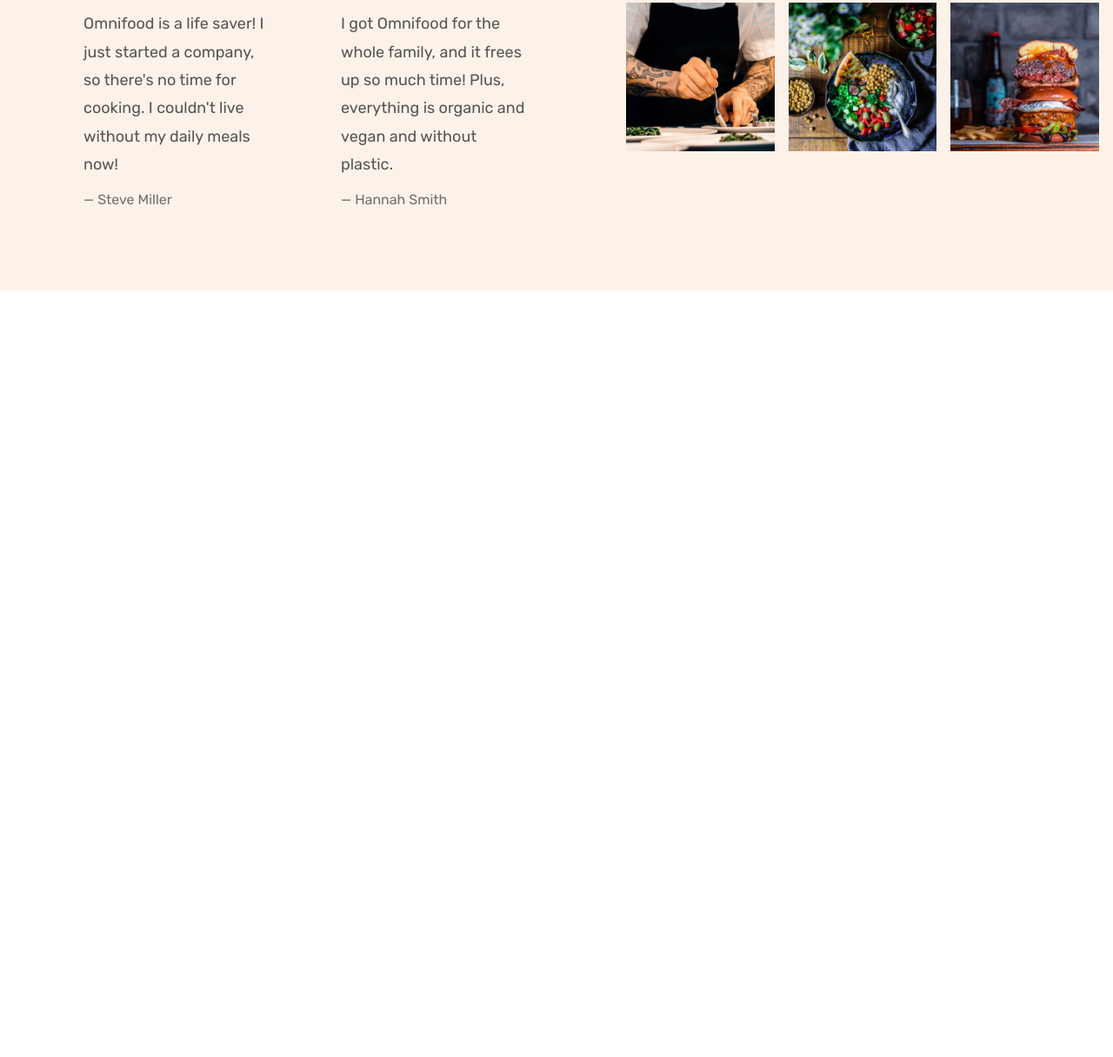
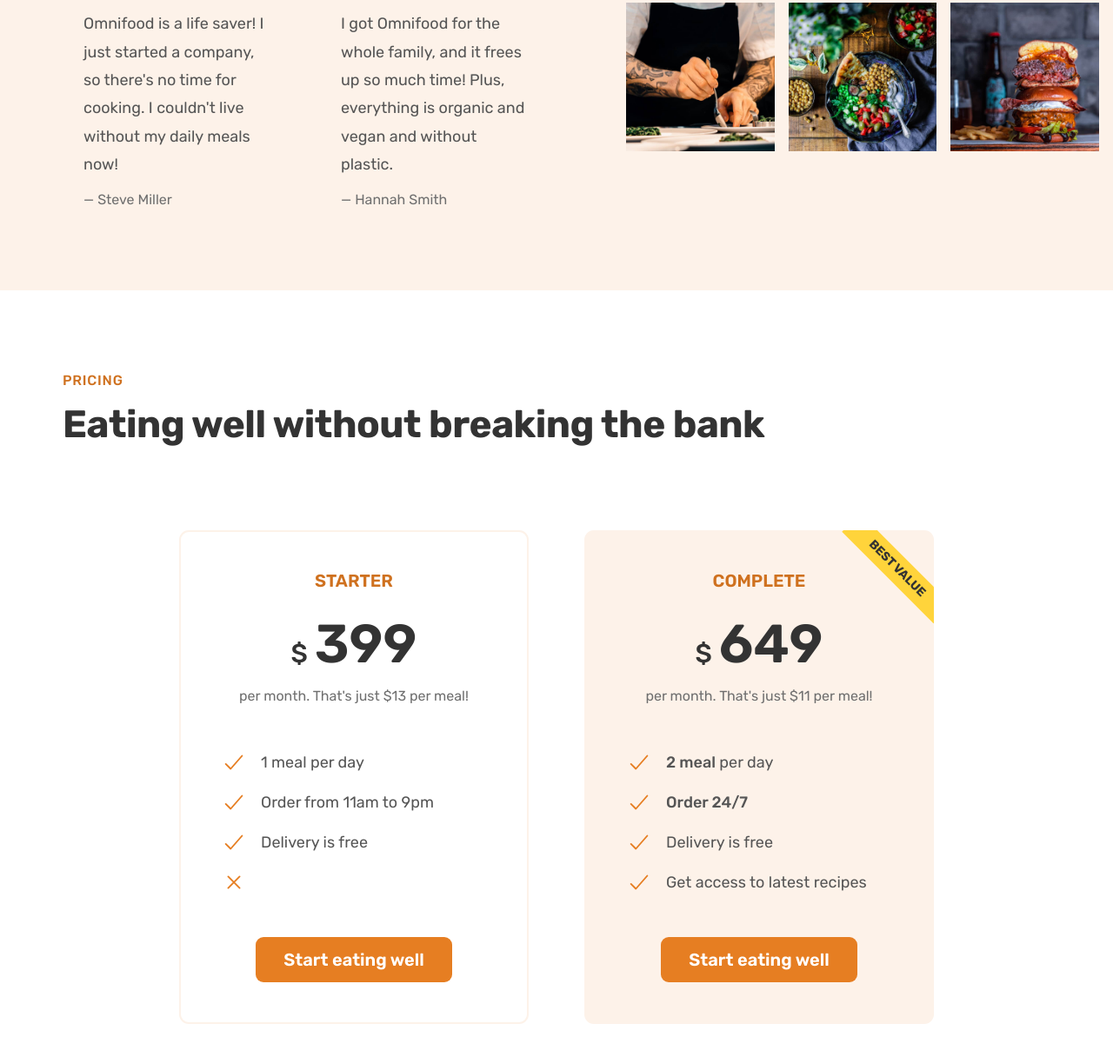
Before and after one commit to KunYuChang/omnifood, a plain HTML site: page index.html in a window 1280 px wide. Shown: the part 4341-5557 px from the top of the page at 87% size. Before the commit the page ends 4675 px from the top, so only its background shows below. Drawn offline with nearby package versions, Linux system fonts and the light colour scheme.

Commit message:
add pricing  section

```diff
--- a/css/general.css
+++ b/css/general.css
@@ -202,6 +202,28 @@
 }
 
 
+.list {
+  list-style: none;
+
+  display: flex;
+  flex-direction: column;
+  gap: 1.6rem;
+}
+
+.list-item {
+  font-size: 1.8rem;
+
+  display: flex;
+  align-items: center;
+  gap: 1.6rem;
+}
+
+.list-icon {
+  width: 3rem;
+  height: 3rem;
+  color: #e67e22;
+}
+
 /*------------------------------*/
 /* HELPER/SETTINGS CLASSES */
 /*------------------------------*/
--- a/css/style.css
+++ b/css/style.css
@@ -325,29 +325,6 @@
   font-size: 1.8rem;
 }
 
-.list {
-  list-style: none;
-
-  display: flex;
-  flex-direction: column;
-  gap: 1.6rem;
-}
-
-.list-item {
-  font-size: 1.8rem;
-
-  display: flex;
-  align-items: center;
-  gap: 1.6rem;
-}
-
-.list-icon {
-  width: 3rem;
-  height: 3rem;
-  color: #e67e22;
-}
-
-
 /*------------------------------*/
 /* TESTIMONIALS SECTION */
 /*------------------------------*/
@@ -414,3 +391,87 @@
 .gallery-item img:hover {
   transform: scale(1.1);
 }
+
+/*------------------------------*/
+/* MEALS SECTION */
+/*------------------------------*/
+
+.section-pricing {
+  padding: 9.6rem 0;
+}
+
+.princing-plan {
+  border-radius: 11px;
+  /* 縮到75%比較好看 */
+  width: 75%;
+}
+
+.princing-plan--starter {
+  /* 讓第一個後靠第二個前靠，視覺上比較集中 */
+  justify-self: end;
+  border: 2px solid #fdf2e9;
+  /* 減掉border的2px */
+  padding: 4.6rem;
+}
+
+.princing-plan--complete {
+  background-color: #fdf2e9;
+  padding: 4.8rem;
+  position: relative;
+  overflow: hidden;
+}
+
+.princing-plan--complete::after {
+  /* 常見打折設計 */
+  content: "Best value";
+  position: absolute;
+  /* top,right 用瀏覽器 dev tool try */
+  top: 5%;
+  right: -8%;
+  transform: rotate(45deg);
+
+  text-transform: uppercase;
+  font-size: 1.4rem;
+  font-weight: 700;
+  color: #333;
+  background-color: #ffd43b;
+  padding: 0.8rem 3.2rem;
+}
+
+.plan-header {
+  text-align: center;
+  margin-bottom: 4.8rem;
+}
+
+.plan-name {
+  color: #cf711f;
+  font-weight: 600;
+  font-size: 2rem;
+  text-transform: uppercase;
+  letter-spacing: 0.75;
+  margin-bottom: 3.2rem;
+}
+
+.plan-price {
+  font-size: 6.2rem;
+  font-weight: 600;
+  color: #333;
+  margin-bottom: 1.6rem;
+}
+
+.plan-price span {
+  font-size: 3rem;
+  font-weight: 500;
+  margin-right: 0.8rem;
+}
+
+.plan-text {
+  font-size: 1.6rem;
+  line-height: 1.6;
+  color: #6F6F6F;
+}
+
+.plan-sing-up {
+  text-align: center;
+  margin-top: 4.8rem;
+}
--- a/index.html
+++ b/index.html
@@ -287,14 +287,13 @@
         </div>
       </section>
 
+      <!-- 顧客推薦部分 -->
       <section class="section-testimonials">
         <!-- testimonials-container為了分testimonials, gallery兩區塊(沒有設置的話grid會破版) -->
         <div class="testimonials-container">
           <!-- 這個section不加container定固寬而是以100%寬度來設計  -->
           <span class="subheading">Testimonials</span>
-          <h2 class="heading-secondary">
-            Once you try it, you can't go back
-          </h2>
+          <h2 class="heading-secondary">Once you try it, you can't go back</h2>
 
           <div class="testimonials">
             <!-- 使用figure表示一些自成一體的內容 -->
@@ -353,59 +352,158 @@
           </div>
         </div>
 
+        <!-- 照片牆 -->
         <div class="gallery">
           <figure class="gallery-item">
-            <img src="./img/gallery/gallery-1.jpg" alt="Photo of beautifully arranged food">
+            <img
+              src="./img/gallery/gallery-1.jpg"
+              alt="Photo of beautifully arranged food"
+            />
             <!-- <figcaption>Caption</figcaption> -->
           </figure>
           <figure class="gallery-item">
-            <img src="./img/gallery/gallery-2.jpg" alt="Photo of beautifully arranged food">
-            <!-- <figcaption>Caption</figcaption> -->
+            <img
+              src="./img/gallery/gallery-2.jpg"
+              alt="Photo of beautifully arranged food"
+            />
           </figure>
           <figure class="gallery-item">
-            <img src="./img/gallery/gallery-3.jpg" alt="Photo of beautifully arranged food">
-            <!-- <figcaption>Caption</figcaption> -->
+            <img
+              src="./img/gallery/gallery-3.jpg"
+              alt="Photo of beautifully arranged food"
+            />
           </figure>
           <figure class="gallery-item">
-            <img src="./img/gallery/gallery-4.jpg" alt="Photo of beautifully arranged food">
-            <!-- <figcaption>Caption</figcaption> -->
+            <img
+              src="./img/gallery/gallery-4.jpg"
+              alt="Photo of beautifully arranged food"
+            />
           </figure>
           <figure class="gallery-item">
-            <img src="./img/gallery/gallery-5.jpg" alt="Photo of beautifully arranged food">
-            <!-- <figcaption>Caption</figcaption> -->
+            <img
+              src="./img/gallery/gallery-5.jpg"
+              alt="Photo of beautifully arranged food"
+            />
           </figure>
           <figure class="gallery-item">
-            <img src="./img/gallery/gallery-6.jpg" alt="Photo of beautifully arranged food">
-            <!-- <figcaption>Caption</figcaption> -->
+            <img
+              src="./img/gallery/gallery-6.jpg"
+              alt="Photo of beautifully arranged food"
+            />
           </figure>
           <figure class="gallery-item">
-            <img src="./img/gallery/gallery-7.jpg" alt="Photo of beautifully arranged food">
-            <!-- <figcaption>Caption</figcaption> -->
+            <img
+              src="./img/gallery/gallery-7.jpg"
+              alt="Photo of beautifully arranged food"
+            />
           </figure>
           <figure class="gallery-item">
-            <img src="./img/gallery/gallery-8.jpg" alt="Photo of beautifully arranged food">
-            <!-- <figcaption>Caption</figcaption> -->
+            <img
+              src="./img/gallery/gallery-8.jpg"
+              alt="Photo of beautifully arranged food"
+            />
           </figure>
           <figure class="gallery-item">
-            <img src="./img/gallery/gallery-9.jpg" alt="Photo of beautifully arranged food">
-            <!-- <figcaption>Caption</figcaption> -->
+            <img
+              src="./img/gallery/gallery-9.jpg"
+              alt="Photo of beautifully arranged food"
+            />
           </figure>
           <figure class="gallery-item">
-            <img src="./img/gallery/gallery-10.jpg" alt="Photo of beautifully arranged food">
-            <!-- <figcaption>Caption</figcaption> -->
+            <img
+              src="./img/gallery/gallery-10.jpg"
+              alt="Photo of beautifully arranged food"
+            />
           </figure>
           <figure class="gallery-item">
-            <img src="./img/gallery/gallery-11.jpg" alt="Photo of beautifully arranged food">
-            <!-- <figcaption>Caption</figcaption> -->
+            <img
+              src="./img/gallery/gallery-11.jpg"
+              alt="Photo of beautifully arranged food"
+            />
           </figure>
           <figure class="gallery-item">
-            <img src="./img/gallery/gallery-12.jpg" alt="Photo of beautifully arranged food">
-            <!-- <figcaption>Caption</figcaption> -->
+            <img
+              src="./img/gallery/gallery-12.jpg"
+              alt="Photo of beautifully arranged food"
+            />
           </figure>
         </div>
       </section>
+
+      <!-- 價錢部分 -->
+      <section class="section-pricing">
+        <div class="container">
+          <span class="subheading">Pricing</span>
+          <h2 class="heading-secondary">
+            Eating well without breaking the bank
+          </h2>
+        </div>
+
+        <div class="container grid grid--2-cols">
+          <!-- 右靠仔 -->
+          <div class="princing-plan princing-plan--starter">
+            <header class="plan-header">
+              <p class="plan-name">Starter</p>
+              <p class="plan-price"><span>$</span>399</p>
+              <p class="plan-text">per month. That's just $13 per meal!</p>
+            </header>
+            <!-- list 第二次使用 -->
+            <ul class="list">
+              <li class="list-item">
+                <ion-icon class="list-icon" name="checkmark-outline"></ion-icon>
+                <span>1 meal per day</span>
+              </li>
+              <li class="list-item">
+                <ion-icon class="list-icon" name="checkmark-outline"></ion-icon>
+                <span>Order from 11am to 9pm</span>
+              </li>
+              <li class="list-item">
+                <ion-icon class="list-icon" name="checkmark-outline"></ion-icon>
+                <span>Delivery is free</span>
+              </li>
+              <li class="list-item">
+                <ion-icon class="list-icon" name="close-outline"></ion-icon>
+              </li>
+            </ul>
+            <div class="plan-sing-up">
+              <a href="#" class="btn btn--full">Start eating well</a>
+            </div>
+          </div>
+          <!-- 左靠仔 -->
+          <div class="princing-plan princing-plan--complete">
+            <header class="plan-header">
+              <p class="plan-name">Complete</p>
+              <p class="plan-price"><span>$</span>649</p>
+              <p class="plan-text">per month. That's just $11 per meal!</p>
+            </header>
+
+            <!-- list 第二次使用 -->
+            <ul class="list">
+              <li class="list-item">
+                <ion-icon class="list-icon" name="checkmark-outline"></ion-icon>
+                <span><strong>2 meal</strong> per day</span>
+              </li>
+              <li class="list-item">
+                <ion-icon class="list-icon" name="checkmark-outline"></ion-icon>
+                <span><strong>Order 24/7</strong></span>
+              </li>
+              <li class="list-item">
+                <ion-icon class="list-icon" name="checkmark-outline"></ion-icon>
+                <span>Delivery is free</span>
+              </li>
+              <li class="list-item">
+                <ion-icon class="list-icon" name="checkmark-outline"></ion-icon>
+                <span>Get access to latest recipes</span>
+              </li>
+            </ul>
+            <div class="plan-sing-up">
+              <a href="#" class="btn btn--full">Start eating well</a>
+            </div>
+          </div>
+        </div>
+      </section>
     </main>
-    <!-- ionicons所引用 -->
+    <!-- 以下兩個script是因為使用ionicons的icon所引用 -->
     <script
       type="module"
       src="https://unpkg.com/ionicons@5.5.2/dist/ionicons/ionicons.esm.js"
```
